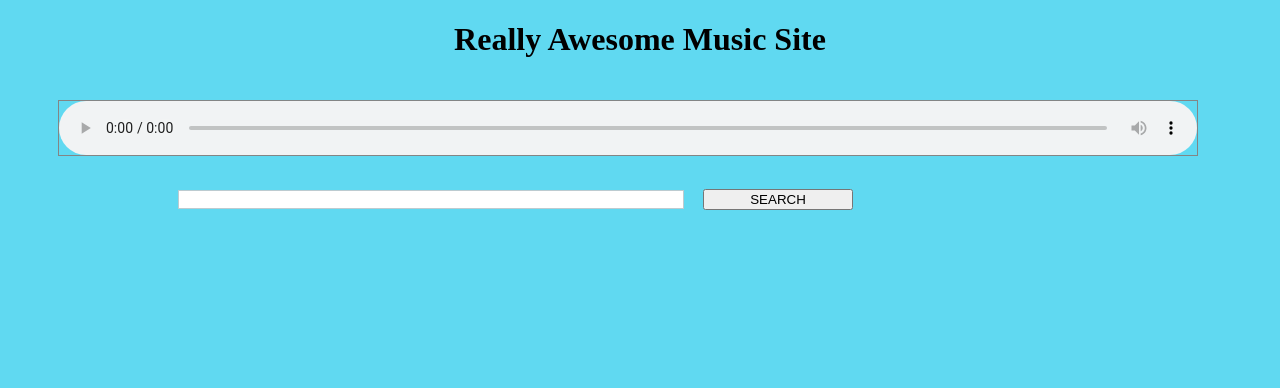
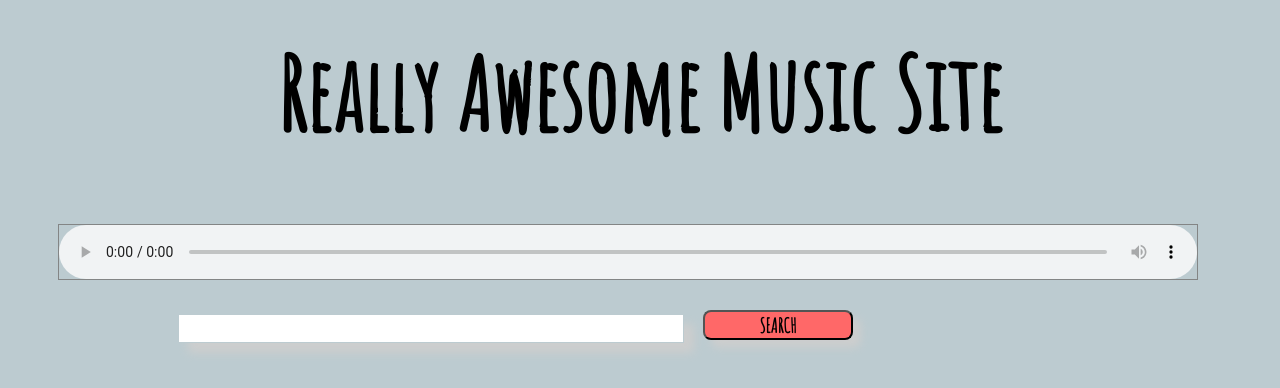
Before and after one commit to deansy11/iTunes_Music_Search_WP, a plain HTML site: page index.html in a window 1280 px wide. Drawn offline with Linux system fonts and the light colour scheme.

Commit message:
Added new style components and font

```diff
--- a/index.html
+++ b/index.html
@@ -3,6 +3,7 @@
 <head>
   <title>iTunes Music Search</title>
   <link rel="stylesheet" href="styles.css">
+  <link href="https://fonts.googleapis.com/css?family=Amatic+SC" rel="stylesheet">
 </head>
 <body>
   <div class="container">
--- a/main.js
+++ b/main.js
@@ -25,14 +25,15 @@ button.addEventListener("click", function(e) {
       }
       response.json().then(function(data) {
         let templateContainer = "";
+        console.log(data);
         data.results.forEach(function(items) {
           if (items.kind === "song") {
             let template = `
             <ul>
             <li>
-            // <img src="${items.artworkUrl100}" alt="image_not_shown">
-            <span class="song-title"><a href="${items.trackViewUrl}">${items.trackName}</span>
-            <h4><a href="${items.artistViewUrl}">${items.artistName}<h4>
+            <img src="${items.artworkUrl100}" alt="image_not_shown">
+              <span class="song-title"><a href="${items.trackViewUrl}">${items.trackName}</span>
+              <h4><a href="${items.artistViewUrl}">${items.artistName}<h4>
             </li>
             </ul>
             `
@@ -44,3 +45,8 @@ button.addEventListener("click", function(e) {
       })
     });
   })
+
+  // let songClick = document.querySelector(".song-title");
+  // songClick.addEventListener("click", function(e) {
+  //
+  // });
--- a/styles.css
+++ b/styles.css
@@ -1,14 +1,18 @@
 body {
-  background-color: #60d9f1;
+  background-color: #BCCBD0;
 }
 
 h1 {
   text-align: center;
+  margin-top: 30px;
+  font-family: 'Amatic SC';
+  font-size: 100px;
+
 }
 
 .music-player {
   width: 90%;
-  margin: 20px 10px 20px 50px;
+  margin: 0 10px 20px 50px;
   border: 1px solid #838585;
 }
 
@@ -16,10 +20,19 @@ h1 {
   margin: 10px 15px 15px 170px;
   width: 500px;
   border: 1px solid #BCCBD0;
+  height: 25px;
+  box-shadow: 10px 10px 10px #CDCECE;
 }
 
 button {
   width: 150px;
+  background-color: #FF6868;
+  border-radius: 8px;
+  height: 30px;
+  box-shadow: 8px 8px 8px #CDCECE;
+  font-family: 'Amatic SC';
+  font-size: 20px;
+  font-weight: 600;
 }
 
 ul {
@@ -36,9 +49,15 @@ img {
   width: 150px;
 }
 
-.song-title {
+h4 {
+  font-size: 30px;
+  text-align: center;
+  font-family: 'Amatic SC';
+}
 
-}
+/*span {
+  font-family: 'Amatic SC';
+}*/
 
 .results {
   display: flex;
```
Also changed, not shown: font/AmaticSC-Bold.ttf (added), font/AmaticSC-Regular.ttf (added).
